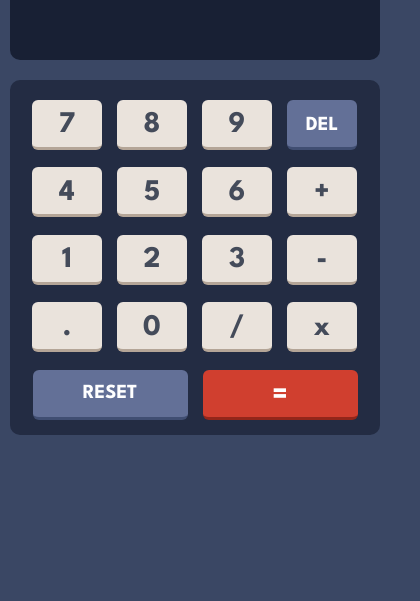
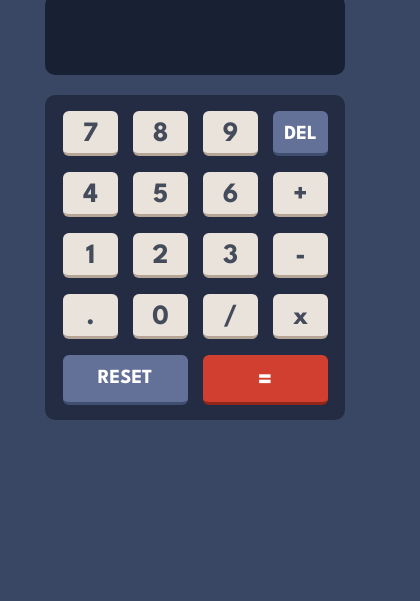
Before and after one commit to Emmanuel-Afrifa/calculator-app, a plain HTML site: page index.html in a window 390 px wide. Shown: the part 243-844 px from the top of the page, 420 px wide, since content can reach past the window. Drawn offline with Linux system fonts and the light colour scheme.

Commit message:
I updated the css by adding the media queries for the mobile version

```diff
--- a/index.css
+++ b/index.css
@@ -197,3 +197,71 @@ button {
     border-radius: 6px;
     border: none;
 }
+
+
+@media (max-width: 450px){
+    #calculator-container {
+        width: 340px;
+        padding-left: 20px;
+        padding-right: 20px;
+        box-sizing: border-box;
+    }
+
+
+
+    #numbers-operators-container {
+        height: 260px;
+        padding: 16px 15px 0px 18px;
+    }
+
+    button {
+        font-size: 28px;
+    }
+
+    .number-operator {
+        width: 55px;
+        height: 45px;
+        margin-bottom: 15px;
+        padding-top: 5px;
+        margin-right: 15px;
+    }
+
+    #long-buttons {
+        width: 265px;
+        height: 50px;
+        margin-top: 0px;
+        margin-left: auto;
+        margin-right: auto;
+        display: flex;
+        justify-content: space-between;
+        margin-bottom: 15px;
+    }
+
+    #delete, #reset {
+        font-size: 20px;
+        background-color: hsl(225, 21%, 49%);
+        border-bottom: 3px solid hsl(224, 28%, 35%);
+        color: hsl(0, 0%, 100%);
+    }
+
+    #delete:hover, #reset:hover {
+        background-color: hsl(225, 21%, 69%);
+    }
+
+    #equal {
+        background-color: hsl(6, 63%, 50%);
+        border-bottom: 3px solid hsl(6, 70%, 34%);
+        color: hsl(0, 0%, 100%);
+        padding-top: 7px;
+    }
+
+    #equal:hover {
+        background-color: hsla(6, 63%, 60%);
+    }
+
+    .long {
+        width: 125px;
+        border-radius: 6px;
+        border: none;
+    }
+}
```
